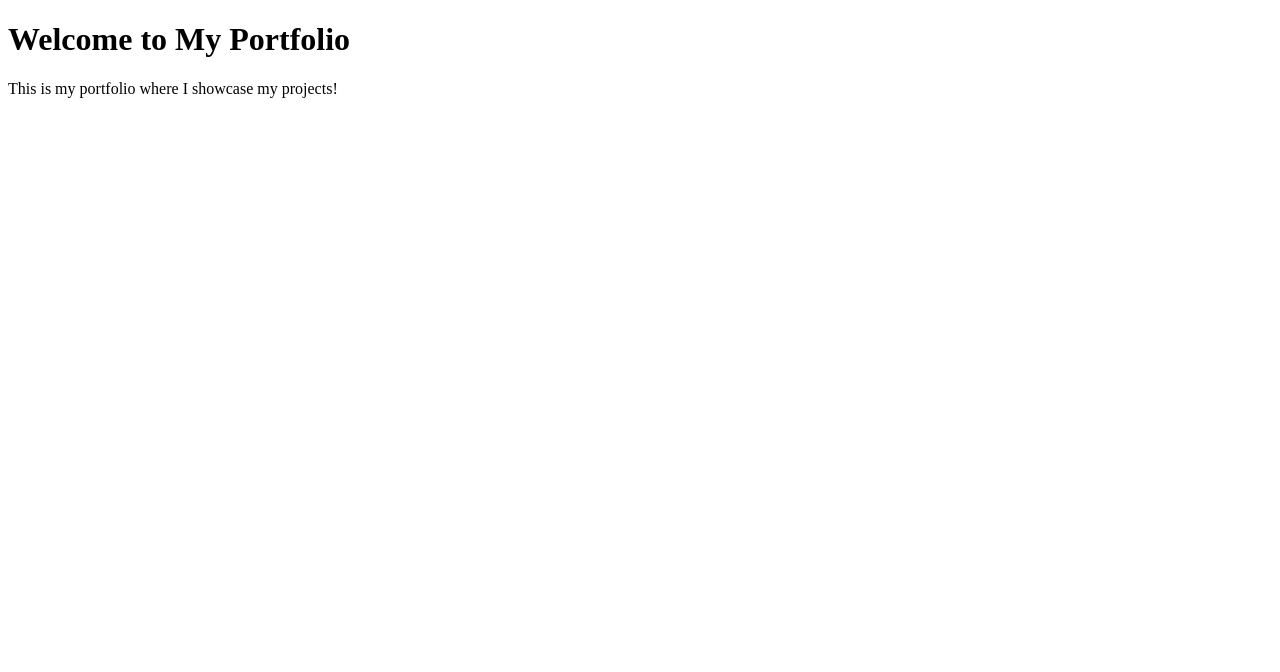
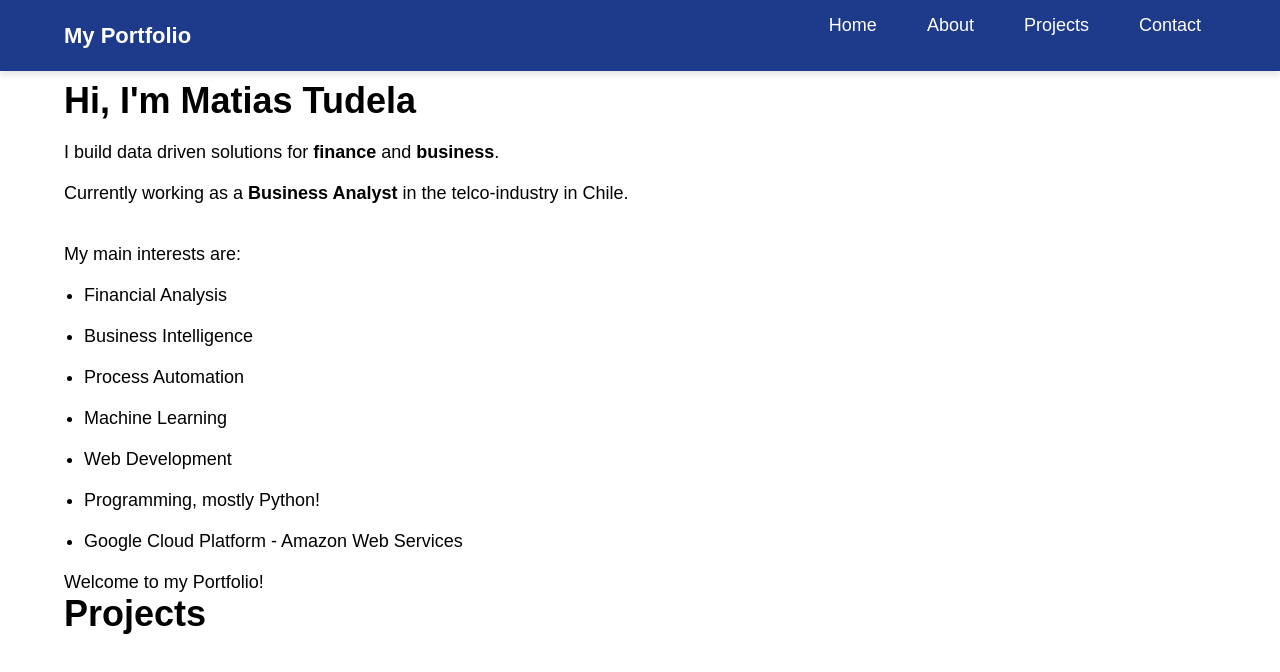
Before and after one commit to MTSPortfolio/mtsportfolio.github.io, a plain HTML site: page index.html in a window 1280 px wide. Drawn offline with Linux system fonts and the light colour scheme.

Commit message:
add navigation bar and update portfolio content

```diff
--- a/index.html
+++ b/index.html
@@ -4,14 +4,38 @@
     <meta charset="UTF-8">
     <meta name="viewport" content="width=device-width, initial-scale=1.0">
     <title>Your Portfolio</title>
-    <link rel="stylesheet" href="style.css">
+    <link rel="stylesheet" href="styles.css">
 </head>
 <body>
+    <nav class="navbar">
+        <div class="nav-container">
+            <a href="index.html" class="logo">My Portfolio</a>
+            <ul class="nav-links">
+                <li><a href="index.html">Home</a></li>
+                <li><a href="about.html">About</a></li>
+                <li><a href="projects.html">Projects</a></li>
+                <li><a href="contact.html">Contact</a></li>
+            </ul>
+        </div>
+    </nav>
     <header>
-        <h1>Welcome to My Portfolio</h1>
+        <h1 style="margin-bottom: 20px;">Hi, I'm Matias Tudela </h1>
+        <p style="margin-bottom: 20px;">I build data driven solutions for <b>finance</b> and <b>business</b>.</p>
+        <p style="margin-bottom: 40px;">Currently working as a <b>Business Analyst</b> in the telco-industry in Chile.</p>
+        <p style="margin-bottom: 20px;">My main interests are:</p>
+        <ul>
+            <li>Financial Analysis</li>
+            <li>Business Intelligence</li>
+            <li>Process Automation</li>
+            <li>Machine Learning</li>
+            <li>Web Development</li>
+            <li>Programming, mostly Python!</li>
+            <li>Google Cloud Platform - Amazon Web Services</li>
+        </p>
     </header>
     <main>
-        <p>This is my portfolio where I showcase my projects!</p>
+        <p>Welcome to my Portfolio!</p>
+        <h1>Projects</h1>
     </main>
     <script src="script.js"></script>
 </body>
--- a/styles.css
+++ b/styles.css
@@ -0,0 +1,78 @@
+@import url('https://fonts.googleapis.com/css2?family=League+Spartan:wght@400;700&display=swap');
+
+body {
+    font-family: 'League Spartan', sans-serif;
+    font-size: large;
+    padding-top: 80px; /* Adjust based on navbar height */
+    margin-left: 5%;
+}
+
+li {
+    margin-bottom: 20px;
+    margin-left: 20px;
+}
+
+/* Reset default styles */
+* {
+    margin: 0;
+    padding: 0;
+    box-sizing: border-box;
+    font-family: "Arial", sans-serif;
+}
+
+/* Sticky Navigation Bar */
+.navbar {
+    position: fixed; /* Stays at the top */
+    top: 0;
+    left: 0;
+    width: 100%;
+    background: #1E3A8A; /* Dark blue */
+    padding: 15px 0;
+    z-index: 1000; /* Stays on top of everything */
+    box-shadow: 0px 4px 6px rgba(0, 0, 0, 0.1);
+}
+
+/* Centering nav content */
+.nav-container {
+    width: 90%;
+    max-width: 1200px;
+    display: flex;
+    justify-content: space-between; /* Pushes logo left, links right */
+    align-items: center;
+    margin: auto;
+}
+
+/* Logo */
+.logo {
+    font-size: 22px;
+    font-weight: bold;
+    color: white;
+    text-decoration: none;
+}
+
+/* Navigation Links */
+.nav-links {
+    list-style: none;
+    display: flex; /* Makes links horizontal */
+}
+
+.nav-links li {
+    margin-left: 20px;
+}
+
+.nav-links a {
+    text-decoration: none;
+    color: white;
+    font-size: 18px;
+    transition: 0.3s;
+    padding: 10px 15px; /* Adds spacing for better clicking */
+}
+
+.nav-links a:hover {
+    color: #FFD700; /* Gold on hover */
+}
+
+/* Content styling */
+.content {
+    padding: 100px 20px; /* Adds space so content is not hidden under navbar */
+}
```
